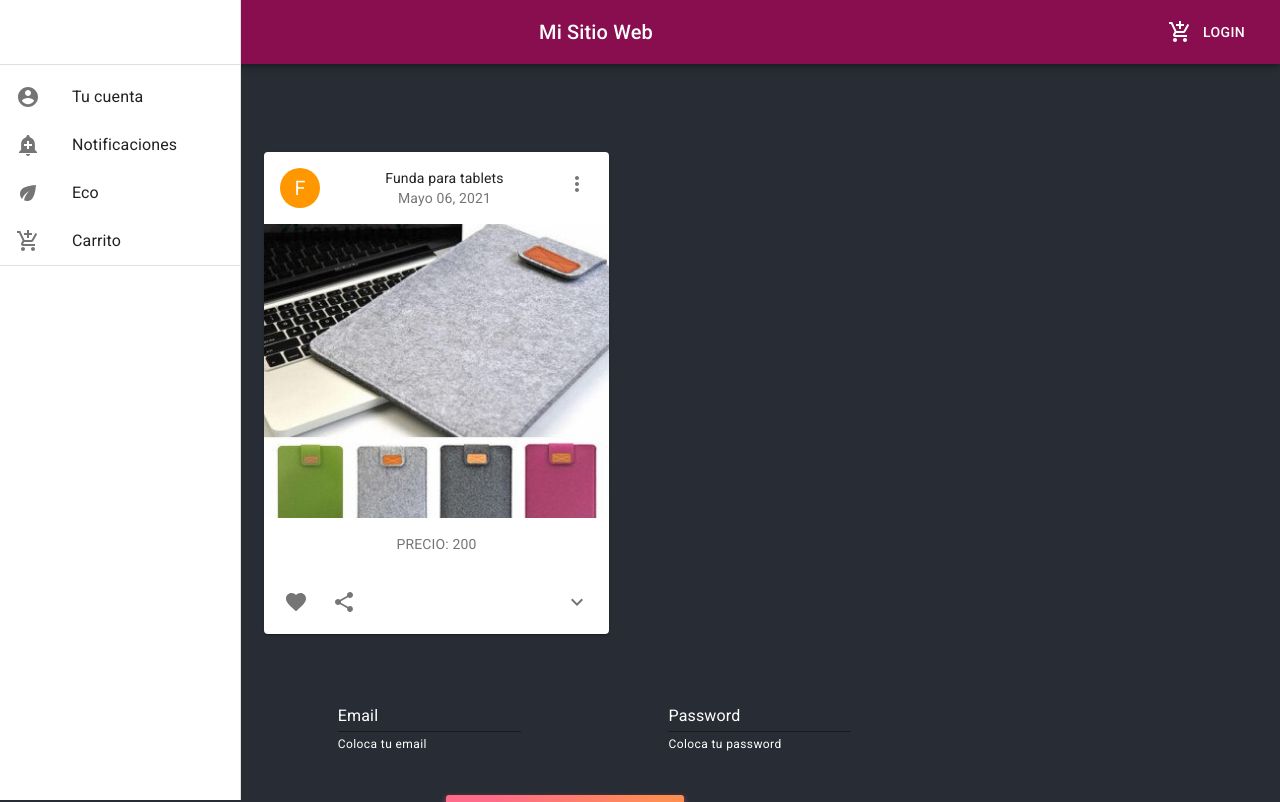
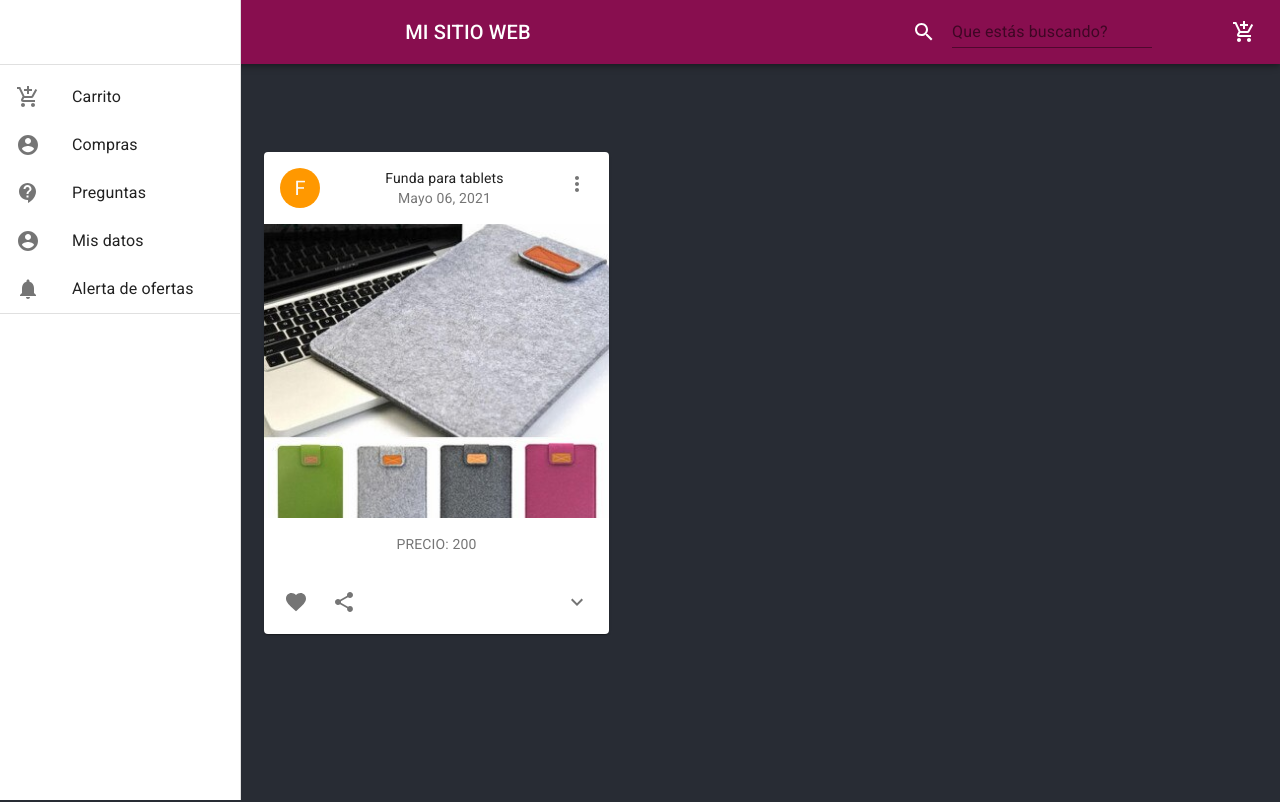
Before and after one commit to jslipak/carritoReact, a React (Create React App) app: page / in a window 1280 px wide. Shown: the top 802 px of the page. Built offline with nearby package versions, Linux system fonts and the light colour scheme.

Commit message:
search + cambiosList

```diff
--- a/package.json
+++ b/package.json
@@ -11,6 +11,7 @@
     "react": "^17.0.2",
     "react-dom": "^17.0.2",
     "react-icons": "^4.2.0",
+    "react-router-dom": "^5.2.0",
     "react-scripts": "4.0.3",
     "web-vitals": "^1.1.2"
   },
--- a/public/index.html
+++ b/public/index.html
@@ -29,7 +29,7 @@
       work correctly both with client-side routing and a non-root public URL.
       Learn how to configure a non-root public URL by running `npm run build`.
     -->
-    <title>React App Curso Yt</title>
+    <title>Carrito Rect</title>
   </head>
   <body>
     <noscript>You need to enable JavaScript to run this app.</noscript>
--- a/src/App.jsx
+++ b/src/App.jsx
@@ -1,9 +1,16 @@
 import React from 'react';
 import './assets/css/App.css';
-import {Button} from '@material-ui/core'; //Componente de material UI
 import { makeStyles , ThemeProvider} from '@material-ui/styles';
 import theme from './temaConfig';
 import Contenedor from './components/Contenedor.jsx';
+
+//probando rutas
+import {
+    BrowserRouter as Router,
+    Switch,
+    Route,
+    Link
+  } from "react-router-dom";
 
 //Clase para btn con material UI
 //css en nuestro archivo jsx...
@@ -29,13 +36,14 @@ const classes = useStyles()
     <div className="App">
       <header className="App-header">
 
+      <Router>
+        <ThemeProvider theme={theme}>
 
-      <ThemeProvider theme={theme}>
-
-        <Contenedor/>
+          <Contenedor/>
 
 
-      </ThemeProvider>
+        </ThemeProvider>
+      </Router>
 
       </header>
     </div>
--- a/src/components/Contenedor.jsx
+++ b/src/components/Contenedor.jsx
@@ -16,6 +16,7 @@ const estilos = makeStyles(theme =>({
 
     root: {
         display: 'flex'
+
     },
     toolbar: theme.mixins.toolbar,
     content: {
@@ -24,6 +25,12 @@ const estilos = makeStyles(theme =>({
       },
       size: {
           width: 100,
+      },
+
+      mTopform: {
+        marginTop: 120,
+        alignItems: 'center',
+        marginLeft: 300,
       }
 }))
 
@@ -59,9 +66,13 @@ const Contenedor = () => {
 
 
             <Cajita  peso="100" precio="200" img={fundaPc} saludo="HOLA CODER" />
-            <Formulario/>
+
+            <section className={classes.mTopform}>
+                <Formulario/>
+            </section>
 
             </div>
+
         </div>
     )
 }
--- a/src/components/Listas.jsx
+++ b/src/components/Listas.jsx
@@ -11,35 +11,15 @@ import AccountCircleIcon from '@material-ui/icons/AccountCircle';
 import AddAlertIcon from '@material-ui/icons/AddAlert';
 import AddShoppingCartIcon from '@material-ui/icons/AddShoppingCart';
 import EcoIcon from '@material-ui/icons/Eco';
+import NotificationsIcon from '@material-ui/icons/Notifications';
+import ContactSupportIcon from '@material-ui/icons/ContactSupport';
+
 
 const Listas = () => {
     return (
         <div>
             <List component='nav'>
-                <ListItem button>
-                    <ListItemIcon>
-                    <AccountCircleIcon/>
 
-
-                    </ListItemIcon>
-                    <ListItemText primary='Tu cuenta'/>
-                </ListItem>
-
-                <ListItem button>
-                    <ListItemIcon>
-                    <AddAlertIcon/>
-
-                    </ListItemIcon>
-                    <ListItemText primary='Notificaciones'/>
-                </ListItem>
-
-                <ListItem button>
-                    <ListItemIcon>
-                    <EcoIcon/>
-
-                    </ListItemIcon>
-                    <ListItemText primary='Eco'/>
-                </ListItem>
 
                 <ListItem button>
                     <ListItemIcon>
@@ -47,6 +27,39 @@ const Listas = () => {
 
                     </ListItemIcon>
                     <ListItemText primary='Carrito'/>
+                </ListItem>
+
+                <ListItem button>
+                    <ListItemIcon>
+                    <AccountCircleIcon/>
+
+
+                    </ListItemIcon>
+                    <ListItemText primary='Compras'/>
+                </ListItem>
+
+                <ListItem button>
+                    <ListItemIcon>
+                    <ContactSupportIcon/>
+
+                    </ListItemIcon>
+                    <ListItemText primary='Preguntas'/>
+                </ListItem>
+
+                <ListItem button>
+                    <ListItemIcon>
+                    <AccountCircleIcon/>
+
+                    </ListItemIcon>
+                    <ListItemText primary='Mis datos'/>
+                </ListItem>
+
+                <ListItem button>
+                    <ListItemIcon>
+                    <NotificationsIcon/>
+
+                    </ListItemIcon>
+                    <ListItemText primary='Alerta de ofertas'/>
                 </ListItem>
 
                 <Divider/>
--- a/src/components/NavBar.jsx
+++ b/src/components/NavBar.jsx
@@ -1,9 +1,11 @@
-import { AppBar, Toolbar, Typography, makeStyles } from '@material-ui/core';
+import { AppBar, Toolbar, Typography, makeStyles, Form} from '@material-ui/core';
 import React from 'react';
 import MenuIcon from '@material-ui/icons/Menu';
 import IconButton from '@material-ui/core/Icon';
 import {Button} from '@material-ui/core'; //Componente de material UI
 import AddShoppingCartIcon from '@material-ui/icons/AddShoppingCart';
+import TextField from '@material-ui/core/TextField';
+import SearchIcon from '@material-ui/icons/Search';
 
 const drawerWidth = 240;
 
@@ -23,15 +25,34 @@ const useStyles = makeStyles(theme  => ({
         width: `calc(100% - ${drawerWidth}px)`,
         marginLeft: drawerWidth,
       },
+      root: {
+        '& > *': {
+          margin: theme.spacing(2),
+          width: '25ch',
+        },
+      },
+      rootMargin: {
+        '& .MuiTextField-root': {
+          marginRight: theme.spacing(10),
+          marginBottom: theme.spacing(2),
+          width: 200,
+        },
+      },
+      searchIcon: {
+        marginRight: theme.spacing(2)
+    }
 }));
 
 function NavBar(props){
+
     const classes = useStyles()
+
     return(
 
 
             <AppBar className={classes.appBar}>
                 <Toolbar>
+
                 <IconButton
                 color="secondary"
                 aria-label="menu"
@@ -40,16 +61,22 @@ function NavBar(props){
                 >
                     <MenuIcon />
                 </IconButton>
+
                 <Typography variant='h6' className={classes.title}>
-                        Mi Sitio Web
+                        MI SITIO WEB
                 </Typography>
-                <IconButton aria-label="delete">
+                    <SearchIcon className={classes.searchIcon}/>
+                    <form className={classes.rootMargin} noValidate autoComplete="on">
+                        <TextField id="standard-basic" label="Que estás buscando?"  />
+                    </form>
+
+                <IconButton aria-label="addCar">
                 <AddShoppingCartIcon/>
                 </IconButton>
-                <Button variant="text" color="inherit">
-                    Login
-                </Button>
+
                 </Toolbar>
+
+
             </AppBar>
 
 
```
Also changed, not shown: 1 other file (tests, documents, lock files or other folders).
